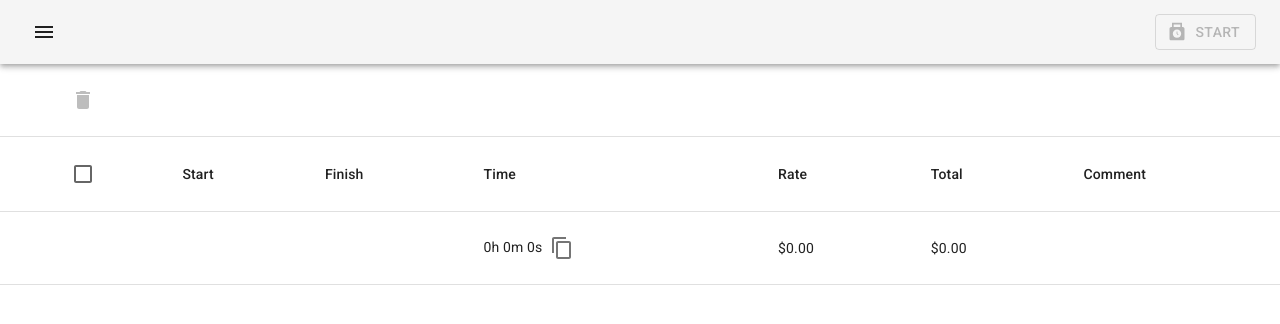
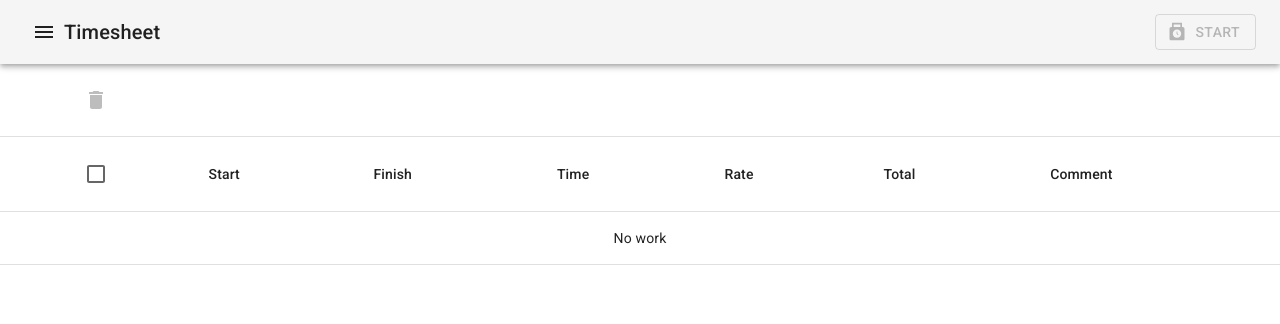
Before and after one commit to vinhanguyen/timesheet-redux, a React (Create React App) app: page / in a window 1280 px wide. Shown: the top 324 px of the page. Built offline with nearby package versions, Linux system fonts and the light colour scheme.

Commit message:
Display no work/jobs if table empty

```diff
--- a/src/Nav.tsx
+++ b/src/Nav.tsx
@@ -42,9 +42,7 @@ export default function Nav() {
           <MenuItem onClick={() => handleMenuItem('/jobs')}>Jobs</MenuItem>
           <MenuItem onClick={() => handleMenuItem('/help')}>Help</MenuItem>
         </Menu>
-        {currentJob && (
-          <Typography variant="h6">{currentJob.name}</Typography>
-        )}
+        <Typography variant="h6">{currentJob ? currentJob.name : 'Timesheet'}</Typography>
         <Button
           disabled={!currentJob}
           variant="outlined"
--- a/src/features/jobs/Jobs.tsx
+++ b/src/features/jobs/Jobs.tsx
@@ -83,6 +83,11 @@ export default function Jobs() {
               </TableCell>
             </TableRow>
           ))}
+          {jobs.length === 0 && (
+            <TableRow>
+              <TableCell colSpan={4} sx={{textAlign: 'center'}}>No jobs</TableCell>
+            </TableRow>
+          )}
         </TableBody>
       </Table>
     </>
--- a/src/features/tasks/Tasks.tsx
+++ b/src/features/tasks/Tasks.tsx
@@ -134,6 +134,7 @@ export default function Tasks() {
               </TableCell>
             </TableRow>
           ))}
+          {tasks.length > 0 ? (
               <TableRow>
                 <TableCell colSpan={3}></TableCell>
                 <TableCell>
@@ -148,6 +149,12 @@ export default function Tasks() {
                 <TableCell>{formatCurrency(msToHours(totalTime)*(currentJob?.rate || 0))}</TableCell>
                 <TableCell></TableCell>
               </TableRow>
+            ) : (
+              <TableRow>
+                <TableCell colSpan={7} sx={{textAlign: 'center'}}>No work</TableCell>
+              </TableRow>
+            )
+          }
         </TableBody>
       </Table>
     </>
```
Lines whose indentation alone changed are shown as unchanged.
